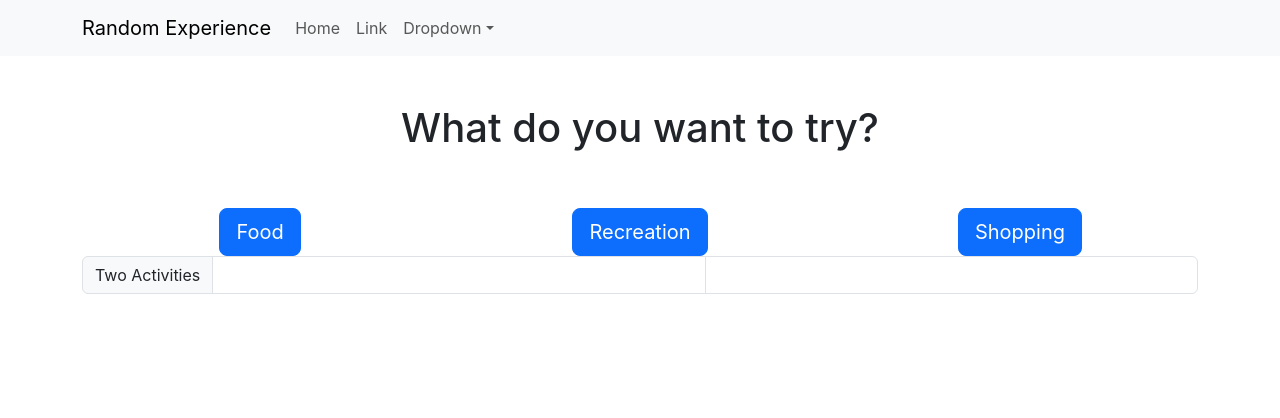
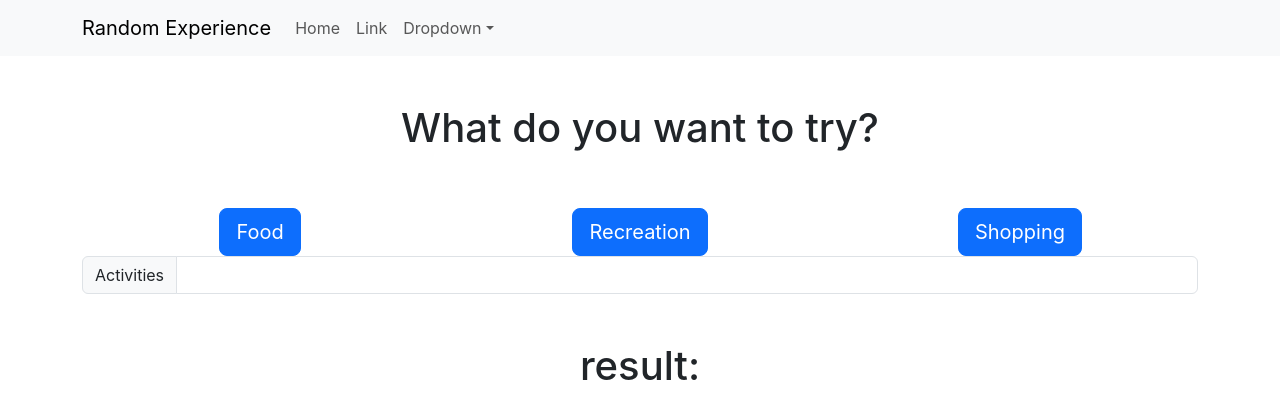
Before and after one commit to TreeHacks2024/TreeHacksProject, a React (Create React App) app in the folder my-app/: page / in a window 1280 px wide. Shown: the top 418 px of the page. Built offline with nearby package versions, Linux system fonts and the light colour scheme; no server answers; the HTML template or start-up script is replaced by a standard one.

Commit message:
single entry bar

```diff
--- a/my-app/src/Components/Users/Recreation.tsx
+++ b/my-app/src/Components/Users/Recreation.tsx
@@ -2,20 +2,17 @@ import React from 'react';
 import Form from 'react-bootstrap/Form';
 import InputGroup from 'react-bootstrap/InputGroup';
 import { useState, useEffect } from 'react';
-import { string } from 'yargs';
 import { processUserInputs } from './backendAlgorithm';
 
 const Users = () => {
     const [userInputs, setUserInputs] = useState({
-        activity1: "",
-        activity2: ""
+        activities: ""
     });
-    const [results, setResults] = useState<string>("");
+    const [results, setResults] = useState<string>("hi");
 
 
     useEffect(() =>  {
-        console.log(userInputs.activity1);
-        console.log(userInputs.activity2);
+        console.log(userInputs.activities);
     }, [userInputs]); // runs anytime userInputs is modified
 
     useEffect(() =>  {
@@ -37,19 +34,14 @@ const Users = () => {
     return (
         <div>
             <InputGroup className="mb-3">
-            <InputGroup.Text>Two Activities</InputGroup.Text>
+            <InputGroup.Text>Activities</InputGroup.Text>
             <Form.Control
-                aria-label="Activity 1"
-                value={userInputs.activity1}
-                onChange={(e) => handleInputChange(e.target.value, "activity1")}
-            />
-            <Form.Control
-                aria-label="Activity 2"
-                value={userInputs.activity2}
-                onChange={(e) => handleInputChange(e.target.value, "activity2")}
+                aria-label="Activities"
+                value={userInputs.activities}
+                onChange={(e) => handleInputChange(e.target.value, "activities")}
             />
             </InputGroup>
-            {/* <h1 className="mt-5" style={{textAlign: "center"}}>{results}</h1> */}
+            <h1 className="mt-5" style={{textAlign: "center"}}>{results}</h1>
         </div>
     );
 }
--- a/my-app/src/Components/Users/backendAlgorithm.ts
+++ b/my-app/src/Components/Users/backendAlgorithm.ts
@@ -10,15 +10,6 @@ interface UserData {
 const jsonData: UserData = require('./UserInputs.json'); // Assuming the JSON file is named data.json and is in the same directory
 
 const users: User[] = jsonData.users;
-
-// users.forEach(user => {
-//     console.log(`Username: ${user.username}`);
-//     console.log("Preferred Activities:");
-//     user.preferred_activities.forEach(activity => {
-//         console.log(activity);
-//     });
-//     console.log("--------------");
-// });
 
 function difference(set1: Set<string>, set2: Set<string>): Set<string> {
     const differenceSet = new Set<string>();
@@ -44,9 +35,22 @@ function union(set1: Set<string>, set2: Set<string>): Set<string> {
     return result;
 }
 
+function stringSet(set1: Set<string>){
+    var output: string = "";
+    // for (let i = 0; i < set1.size; i++) {
+    //     output += set1[i] + " ";
+    // }
+    set1.forEach(value=>{
+        output += value + "\n";
+    });
+    return output;
+}
+
 export function processUserInputs(userInputs: any): any {
     var result: Set<string> = new Set([]);
-    var inputs: Set<string> = new Set([userInputs.activity1, userInputs.activity2]);
+    var inputsVec: string[] = userInputs.activities.split(", ");
+    var inputs:Set<string> = new Set(inputsVec);
+    console.log(inputs);
     users.forEach(user => {
         var commonTerms: number = 0;
         user.preferred_activities.forEach(activity => {
@@ -63,5 +67,5 @@ export function processUserInputs(userInputs: any): any {
     });
     var newResult: Set<string> = difference(result, inputs);
     console.log(newResult);
-    return "result: " + userInputs.activity1 + userInputs.activity2;
+    return "result: " + stringSet(newResult);
 }
```
